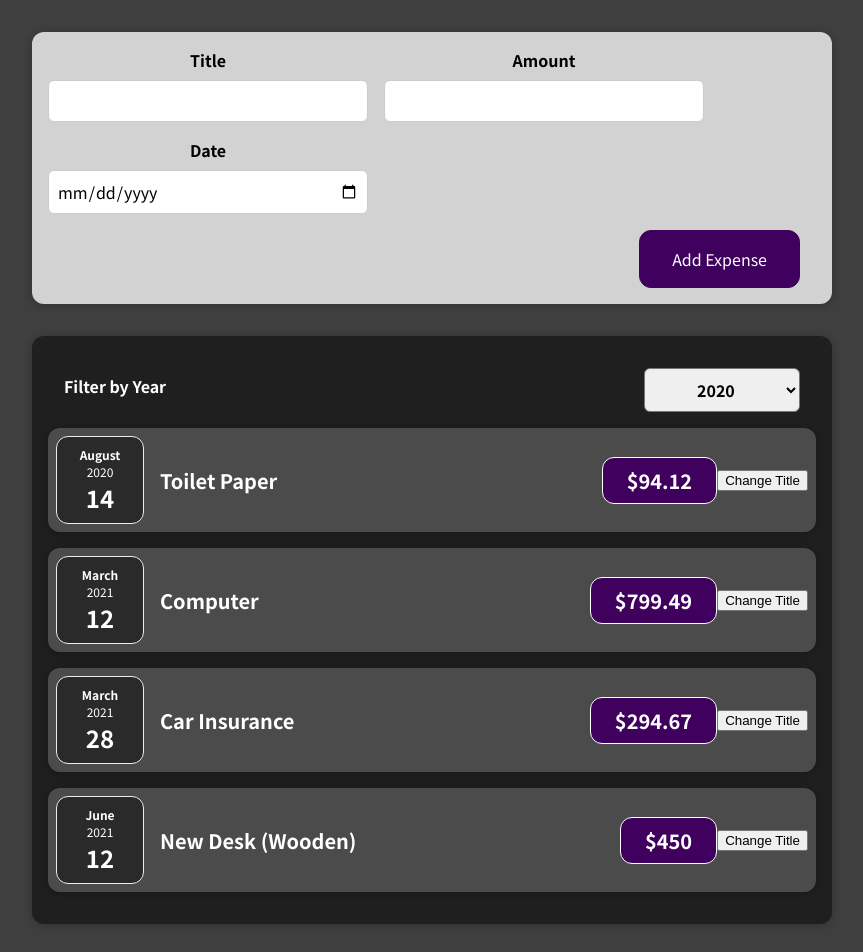
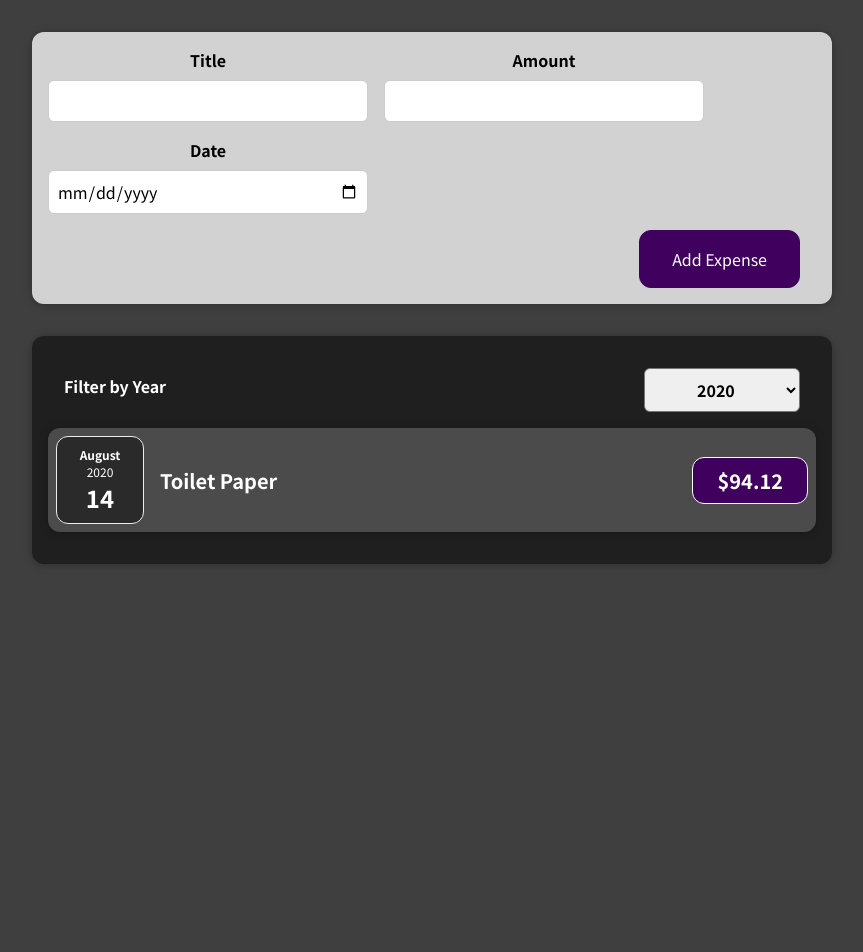
Before and after one commit to ali06avci/react-complete-guide, a React (Create React App) app: page / in a window 1280 px wide. Shown: the top 952 px of the page, without its empty margins (208-1071 px from the left). After the commit the page ends 800 px from the top, so only its background shows below. Built offline with nearby package versions, Linux system fonts and the light colour scheme.

Commit message:
rendering lists of expenses

```diff
--- a/src/App.js
+++ b/src/App.js
@@ -1,9 +1,8 @@
-import React from "react";
+import React, { useState } from "react";
 import Expenses from "./components/Expenses/Expenses";
 import NewExpense from "./components/NewExpense/NewExpense";
 
-const App = () => {
-  const expenses = [
+const DUMMY_EXPENSES = [
   {
     id: "e1",
     title: "Toilet Paper",
@@ -30,6 +29,9 @@
   },
 ];
 
+const App = () => {
+  const [expenses, setExpenses] = useState(DUMMY_EXPENSES);
+
   // return React.createElement(
   //   'div',
   //   {},
@@ -38,8 +40,9 @@
   // );
 
   const addExpenseHandler = (expense) => {
-    console.log("in App.js");
-    console.log(expense);
+    setExpenses((prevExpenses) => {
+      return [expense, ...prevExpenses];
+    });
   };
 
   return (
--- a/src/components/Expenses/ExpenseItem.js
+++ b/src/components/Expenses/ExpenseItem.js
@@ -1,25 +1,16 @@
-import React, { useState } from "react";
+import React from "react";
 import ExpenseDate from "./ExpenseDate";
 import Card from "../UI/Card";
 import "./ExpenseItem.css";
 
 const ExpenseItem = (props) => {
-  const [title, setTitle] = useState(props.title);
-  console.log("evaulated by react");
-
-  useState();
-  const clickHandler = () => {
-    setTitle("Updated!!!");
-    console.log(title);
-  };
   return (
     <Card className="expense-item">
       <ExpenseDate date={props.date} />
       <div className="expense-item__description">
-        <h2>{title}</h2>
+        <h2>{props.title}</h2>
         <div className="expense-item__price">${props.amount}</div>
       </div>
-      <button onClick={clickHandler}>Change Title</button>
     </Card>
   );
 };
--- a/src/components/Expenses/Expenses.js
+++ b/src/components/Expenses/Expenses.js
@@ -11,32 +11,23 @@
     setFilteredYear(selectedYear);
   };
 
+  const filteredExpenses = props.items.filter((expense) => {
+    return expense.date.getFullYear().toString() === filteredYear;
+  });
   return (
     <Card className="expenses">
       <ExpensesFilter
         selected={filteredYear}
         onChangeFilter={filterChangeHandler}
       />
-      <ExpenseItem
-        title={props.items[0].title}
-        amount={props.items[0].amount}
-        date={props.items[0].date}
-      />
-      <ExpenseItem
-        title={props.items[1].title}
-        amount={props.items[1].amount}
-        date={props.items[1].date}
-      />
-      <ExpenseItem
-        title={props.items[2].title}
-        amount={props.items[2].amount}
-        date={props.items[2].date}
-      />
-      <ExpenseItem
-        title={props.items[3].title}
-        amount={props.items[3].amount}
-        date={props.items[3].date}
-      />
+      {filteredExpenses.map((expense) => (
+        <ExpenseItem
+          key={expense.id}
+          title={expense.title}
+          amount={expense.amount}
+          date={expense.date}
+        />
+      ))}
     </Card>
   );
 };
```
Lines whose indentation alone changed are shown as unchanged.
